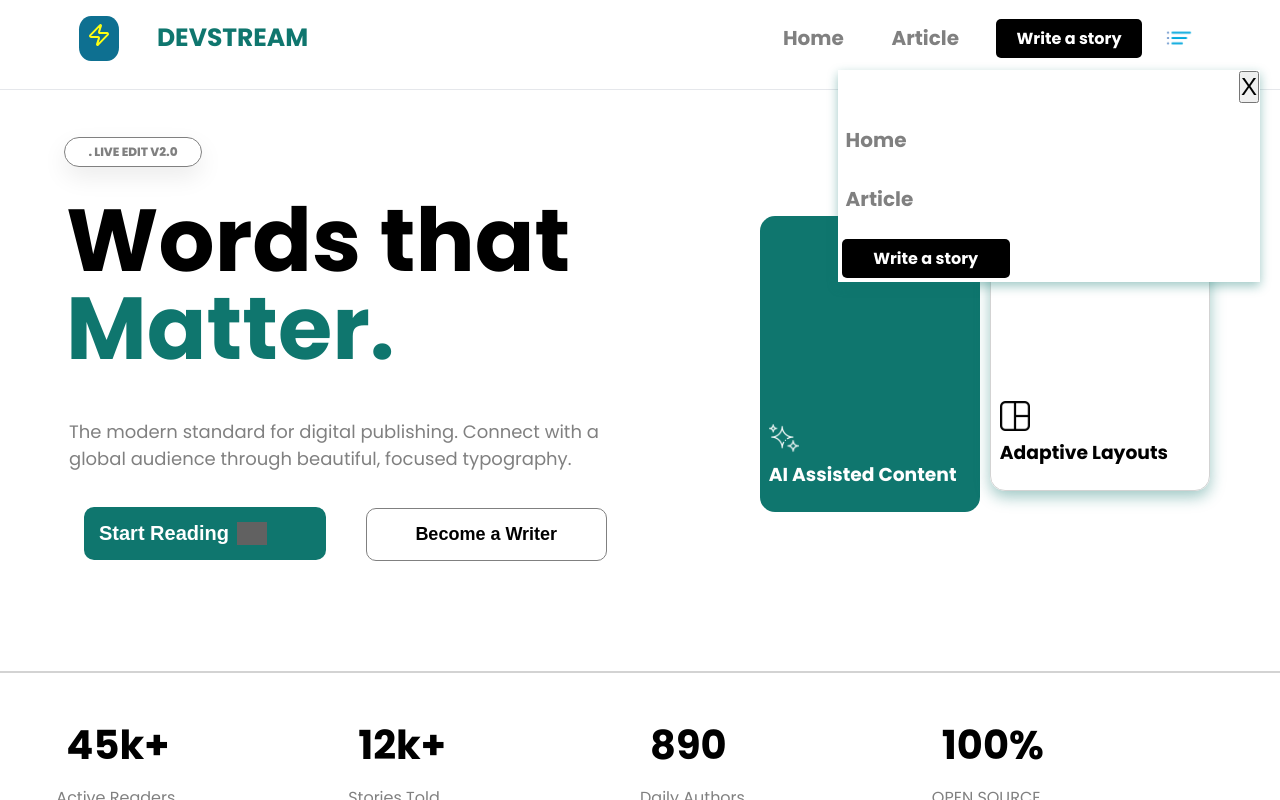
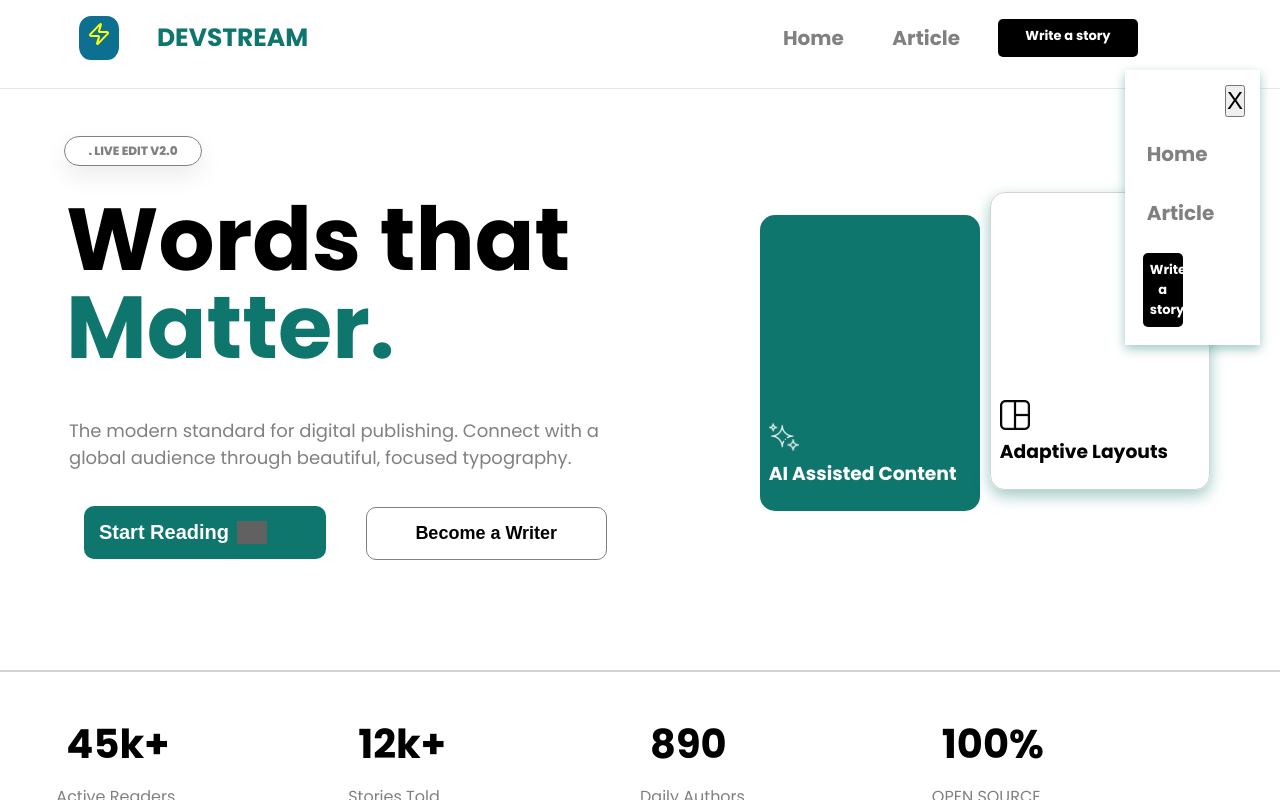
Before and after one commit to Jbosco339/blog-platform, a React (Vite) app: page / in a window 1280 px wide. Both pictures are taken after a click on the element 1174 px from the left and 38 px from the top of the page. Shown: the top 800 px of the page. Built offline with nearby package versions, Linux system fonts and the light colour scheme; grey boxes are pictures that could not be loaded.

Commit message:
fixed a media querry bug

```diff
--- a/src/App.css
+++ b/src/App.css
@@ -86,7 +86,8 @@ body {
     color: gray;
 }
 #write_story{
-    width: 40%;
+    width: 38%;
+    font-size: 13px;
     background-color: black;
     text-align: center;
     color: white;
@@ -659,7 +660,7 @@ body {
 #hamburger{
     width: 30px;
     margin-left: 10px;
-    display: flex;
+    display: none;
     cursor: pointer;
 }
 
@@ -742,14 +743,11 @@ body {
     z-index: 1000;
     /* transform: translateX(120%); */
 }
-
 .close-btn{
     font-size: 24px;
     cursor: pointer;
     align-self: flex-end;
 }
-
-
 .hamburger-menu.open{
     transform: translateX(0);
 }
--- a/src/MediaQuerry.css
+++ b/src/MediaQuerry.css
@@ -108,20 +108,22 @@
         width: 48%;
         margin: 1px;
     }
+    #navigation{
+        justify-content: space-between;
+    }
     #sec2_art2{
         flex-direction: row;
         flex-wrap: wrap;
     }
-    /* .home_art,
-    #write_story{
-        display: none
-    } */
-    #div3{
-        display: none;
+
+    .desktop-nav{
+        display: none !important;
     }
-   #navigation{
-    justify-content: space-between;
-   }
+    #hamburger{
+        display: block;
+        cursor: pointer;
+    }
+
    #devstrem2{
     margin-left: 4.5rem;
    }
--- a/src/components/Hamburger.jsx
+++ b/src/components/Hamburger.jsx
@@ -5,7 +5,7 @@ function Hamburger({ menuOpen, setMenuOpen }) {
     if (!menuOpen) return null;
   return (
 
-            <div id='div3' className='hamburger-menu ${menuOpen ? "open" : ""}' >
+            <div id='' className=' hamburger-menu ${menuOpen ? "open" : ""}' >
                 <button
                 className='close-btn'
                 onClick={() => setMenuOpen(false)}
--- a/src/components/Header.jsx
+++ b/src/components/Header.jsx
@@ -9,13 +9,6 @@ function Header() {
   return (
     <header id='header'>
         <nav id='navigation' >
-
-          {/* <div className='desktop_nav'>
-          <Link to ="/">Home</Link>
-          <Link to ="/Article">Article</Link>
-          <Link to ="/add-story">write a story</Link>
-        </div> */}
-
 
             <div id='div1'>
               <div id='logo'>
@@ -29,7 +22,7 @@ function Header() {
             </div>
             <div id='div2'></div>
 
-            <div id='div3' >
+            <div id='div3'  className='desktop-nav' >
               <Link className='home_art' to="/">Home</Link>
               <Link className='home_art' to="/Article">Article</Link>
               <Link id='write_story' to="/add-story">Write a story</Link>
```
